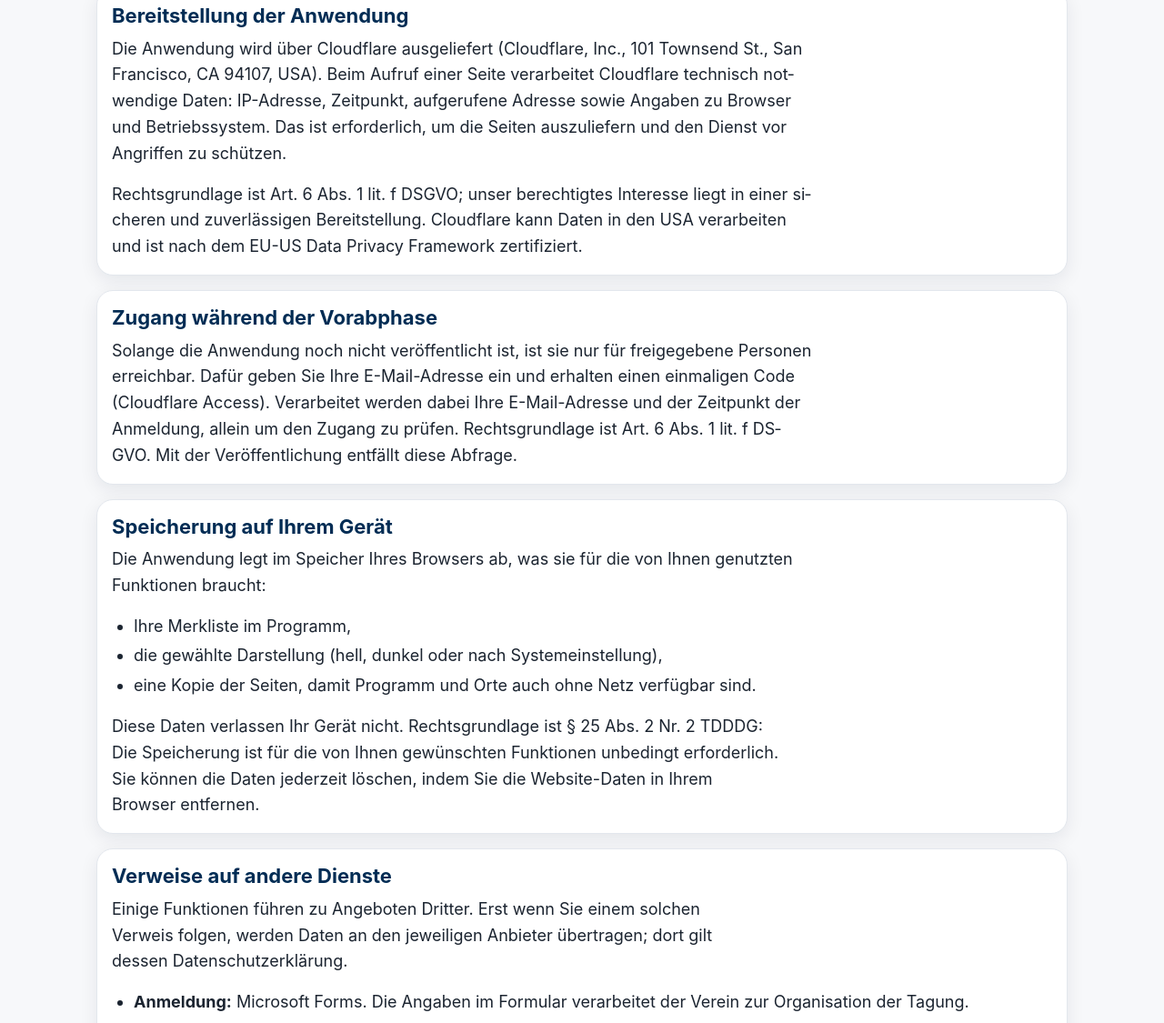
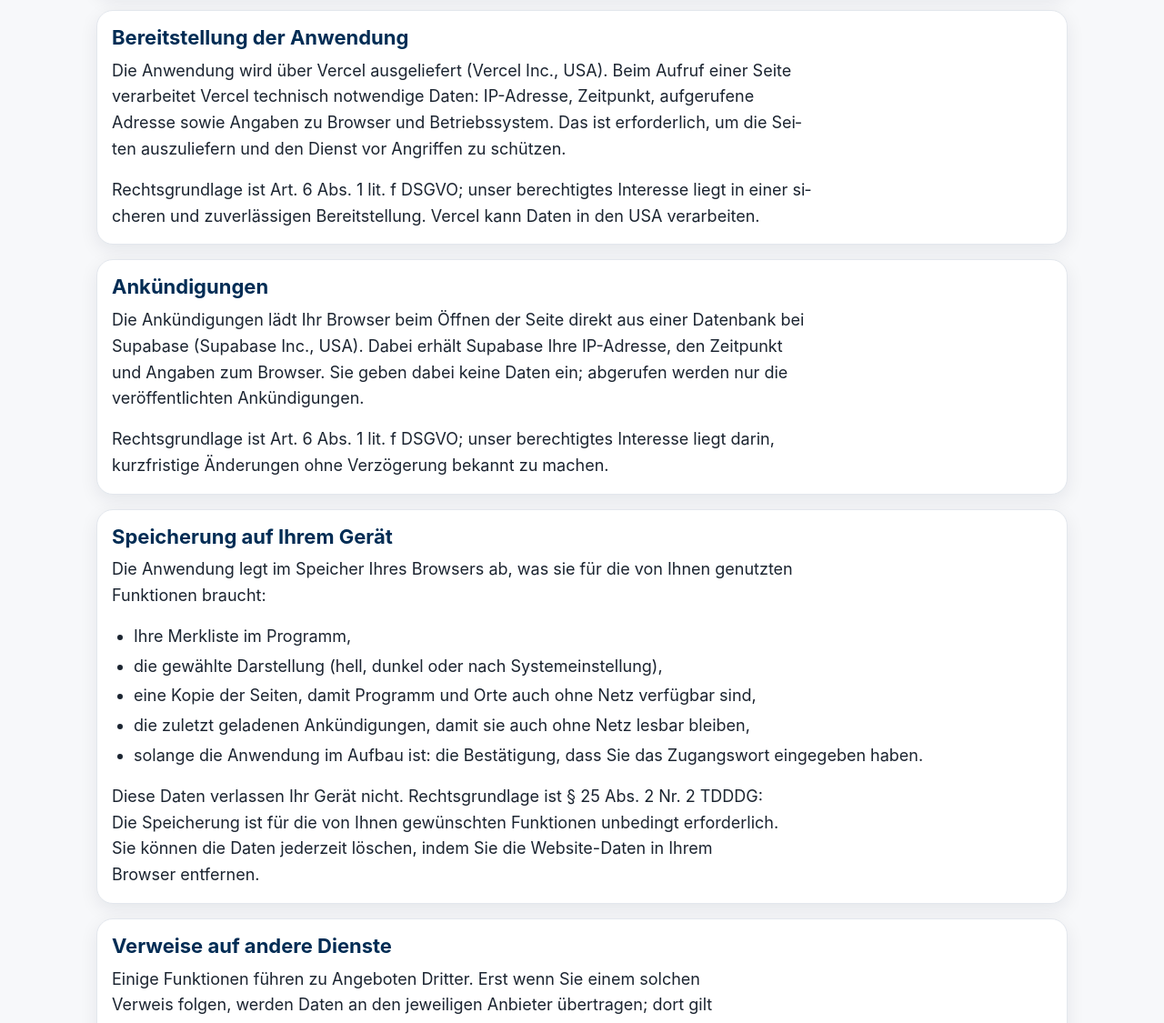
Before and after one commit to johannamah/altstipendiatentagung, an Astro site: page /datenschutz in a window 1280 px wide. Shown: the part 736-1861 px from the top of the page at 91% size. Built offline with nearby package versions, Linux system fonts and the light colour scheme; Astro itself is replaced by a stand-in of ours.

Commit message:
Datenschutzerklaerung: Vercel und Supabase statt Cloudflare
Co-Authored-By: Claude Opus 5.5 <noreply@anthropic.com>

```diff
--- a/src/pages/datenschutz.astro
+++ b/src/pages/datenschutz.astro
@@ -7,7 +7,7 @@ import Platzhalterhinweis from "../components/Platzhalterhinweis.astro";
  * Datenschutzerklaerung - Grundfassung.
  *
  * Beschrieben ist nur, was die Anwendung tatsaechlich tut: statische Seiten bei
- * Cloudflare, Speicherung allein auf dem Geraet, Verweise auf Microsoft Forms,
+ * Vercel, Ankuendigungen aus Supabase, Speicherung allein auf dem Geraet, Verweise auf Microsoft Forms,
  * SharePoint und Karten-Apps. Was der Verein festlegen muss (Speicherdauer,
  * Datenschutzbeauftragter, Anmeldedaten nach F4), steht NICHT erfunden im Text,
  * sondern im Platzhalterhinweis. Der Vorstand prueft und gibt frei, bevor die
@@ -30,9 +30,10 @@ import Platzhalterhinweis from "../components/Platzhalterhinweis.astro";
 
   <Platzhalterhinweis>
     Grundfassung, vom Vorstand vor der Veröffentlichung zu prüfen. Offen sind: ob ein
-    Datenschutzbeauftragter benannt ist, wie lange Cloudflare Zugriffsprotokolle aufbewahrt, der
-    Abschluss der Auftragsverarbeitung mit Cloudflare, welche Daten die Anmeldung erhebt und wie
-    lange sie aufbewahrt werden (F4), sowie das Datum dieser Fassung.
+    Datenschutzbeauftragter benannt ist, die Auftragsverarbeitung mit Vercel und Supabase, auf
+    welcher Grundlage beide Daten in die USA übermitteln dürfen, wie lange Vercel Zugriffsprotokolle
+    aufbewahrt, in welcher Region die Supabase-Datenbank liegt, welche Daten die Anmeldung erhebt
+    und wie lange sie aufbewahrt werden (F4), sowie das Datum dieser Fassung.
   </Platzhalterhinweis>
 
   <section class="karte">
@@ -62,26 +63,29 @@ import Platzhalterhinweis from "../components/Platzhalterhinweis.astro";
   <section class="karte">
     <h2>Bereitstellung der Anwendung</h2>
     <p>
-      Die Anwendung wird über Cloudflare ausgeliefert (Cloudflare, Inc., 101 Townsend St., San
-      Francisco, CA 94107, USA). Beim Aufruf einer Seite verarbeitet Cloudflare technisch notwendige
-      Daten: IP-Adresse, Zeitpunkt, aufgerufene Adresse sowie Angaben zu Browser und Betriebssystem.
-      Das ist erforderlich, um die Seiten auszuliefern und den Dienst vor Angriffen zu schützen.
+      Die Anwendung wird über Vercel ausgeliefert (Vercel Inc., USA). Beim Aufruf einer Seite
+      verarbeitet Vercel technisch notwendige Daten: IP-Adresse, Zeitpunkt, aufgerufene Adresse
+      sowie Angaben zu Browser und Betriebssystem. Das ist erforderlich, um die Seiten auszuliefern
+      und den Dienst vor Angriffen zu schützen.
     </p>
     <p>
       Rechtsgrundlage ist Art.&nbsp;6 Abs.&nbsp;1 lit.&nbsp;f DSGVO; unser berechtigtes Interesse
-      liegt in einer sicheren und zuverlässigen Bereitstellung. Cloudflare kann Daten in den USA
-      verarbeiten und ist nach dem EU-US Data Privacy Framework zertifiziert.
+      liegt in einer sicheren und zuverlässigen Bereitstellung. Vercel kann Daten in den USA
+      verarbeiten.
     </p>
   </section>
 
   <section class="karte">
-    <h2>Zugang während der Vorabphase</h2>
+    <h2>Ankündigungen</h2>
     <p>
-      Solange die Anwendung noch nicht veröffentlicht ist, ist sie nur für freigegebene Personen
-      erreichbar. Dafür geben Sie Ihre E-Mail-Adresse ein und erhalten einen einmaligen Code
-      (Cloudflare Access). Verarbeitet werden dabei Ihre E-Mail-Adresse und der Zeitpunkt der
-      Anmeldung, allein um den Zugang zu prüfen. Rechtsgrundlage ist Art.&nbsp;6 Abs.&nbsp;1
-      lit.&nbsp;f DSGVO. Mit der Veröffentlichung entfällt diese Abfrage.
+      Die Ankündigungen lädt Ihr Browser beim Öffnen der Seite direkt aus einer Datenbank bei
+      Supabase (Supabase Inc., USA). Dabei erhält Supabase Ihre IP-Adresse, den Zeitpunkt und
+      Angaben zum Browser. Sie geben dabei keine Daten ein; abgerufen werden nur die
+      veröffentlichten Ankündigungen.
+    </p>
+    <p>
+      Rechtsgrundlage ist Art.&nbsp;6 Abs.&nbsp;1 lit.&nbsp;f DSGVO; unser berechtigtes Interesse
+      liegt darin, kurzfristige Änderungen ohne Verzögerung bekannt zu machen.
     </p>
   </section>
 
@@ -94,7 +98,12 @@ import Platzhalterhinweis from "../components/Platzhalterhinweis.astro";
     <ul>
       <li>Ihre Merkliste im Programm,</li>
       <li>die gewählte Darstellung (hell, dunkel oder nach Systemeinstellung),</li>
-      <li>eine Kopie der Seiten, damit Programm und Orte auch ohne Netz verfügbar sind.</li>
+      <li>eine Kopie der Seiten, damit Programm und Orte auch ohne Netz verfügbar sind,</li>
+      <li>die zuletzt geladenen Ankündigungen, damit sie auch ohne Netz lesbar bleiben,</li>
+      <li>
+        solange die Anwendung im Aufbau ist: die Bestätigung, dass Sie das Zugangswort eingegeben
+        haben.
+      </li>
     </ul>
     <p>
       Diese Daten verlassen Ihr Gerät nicht. Rechtsgrundlage ist §&nbsp;25 Abs.&nbsp;2 Nr.&nbsp;2
```
